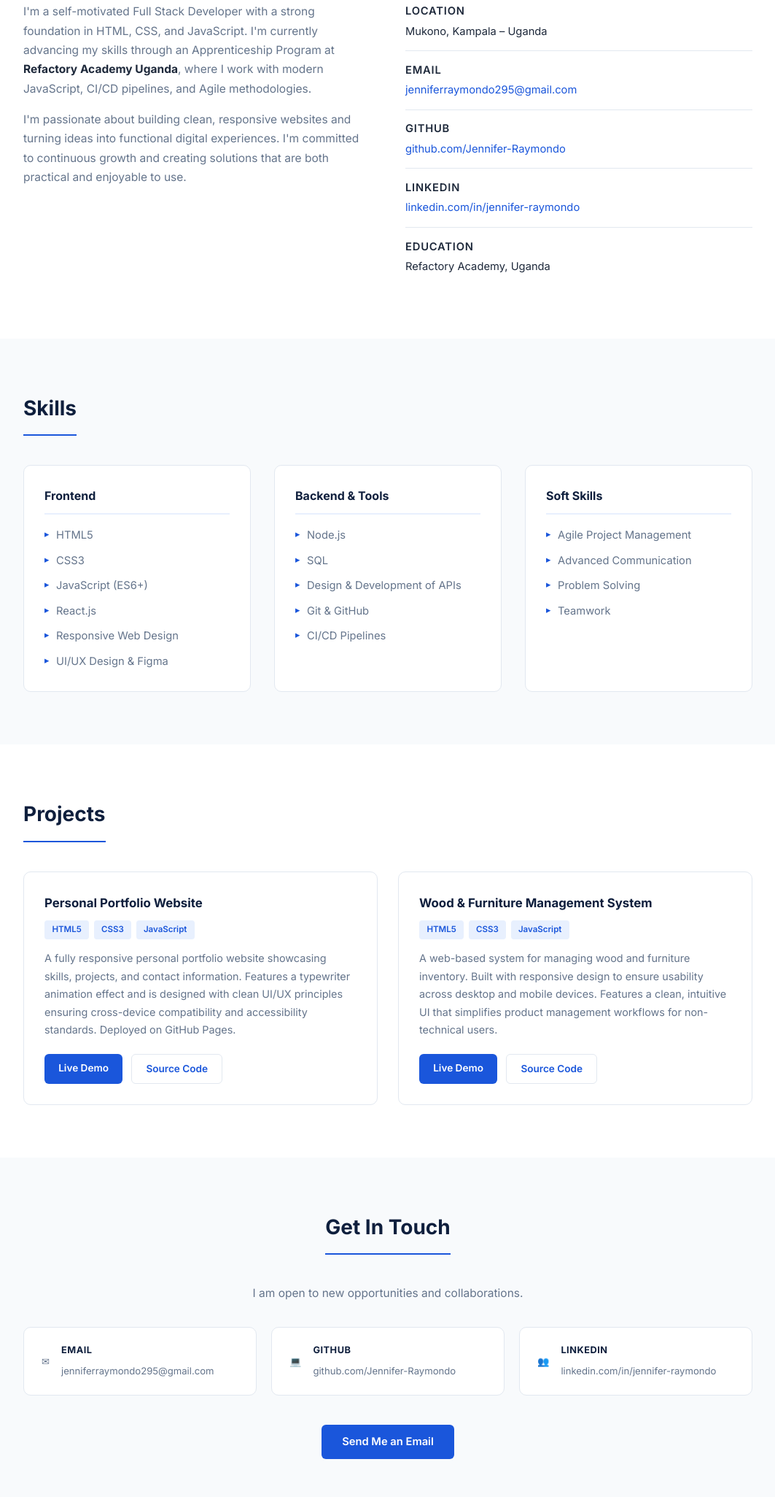
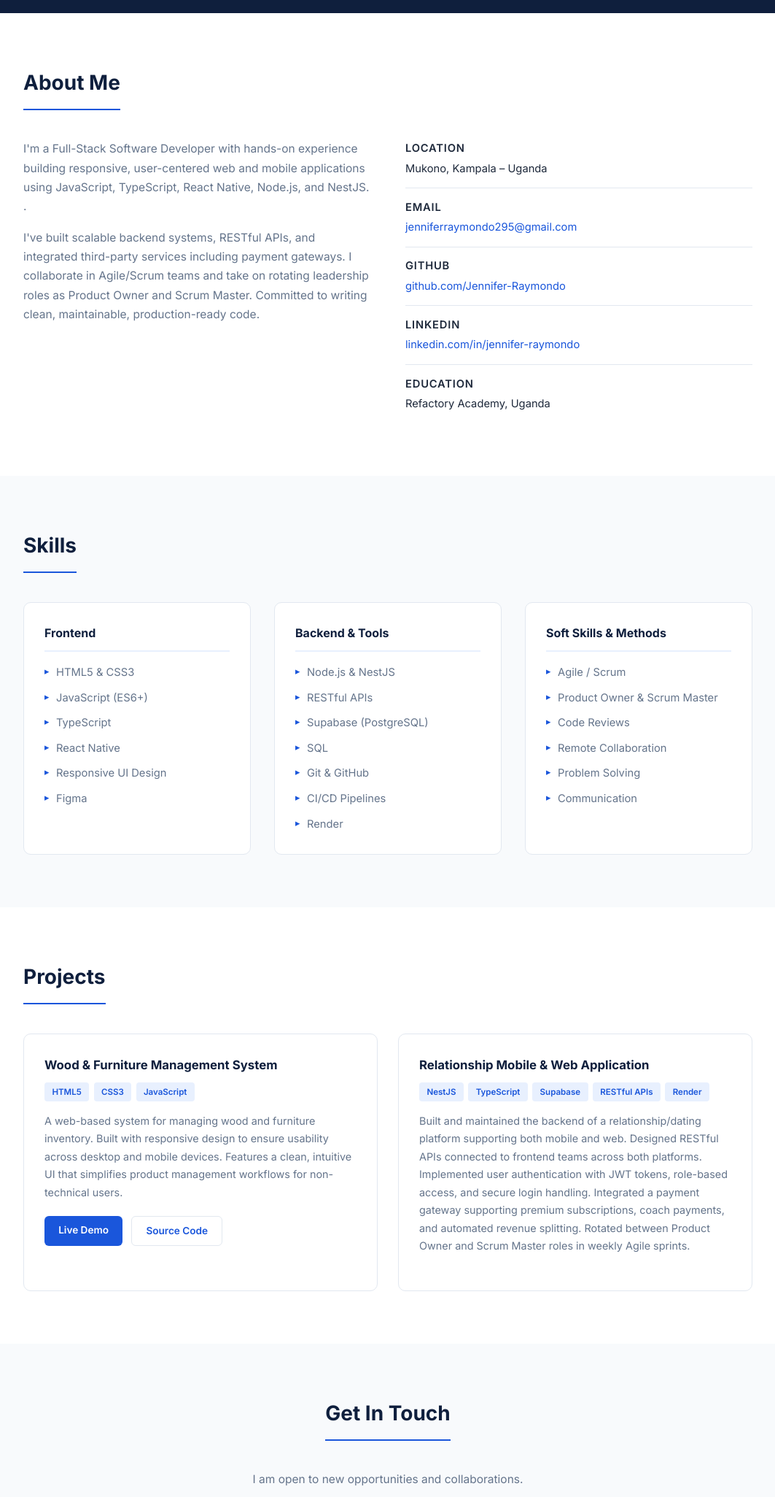
Before and after one commit to Jennifer-Raymondo/PORTFOLIO, a plain HTML site: page index.html in a window 1280 px wide. Shown: the part 749-2800 px from the top of the page at 73% size, without its empty margins (108-1171 px from the left). Drawn offline with Linux system fonts and the light colour scheme.

Commit message:
update portfolio - new skills, projects reordered

```diff
--- a/css/style.css
+++ b/css/style.css
@@ -1,8 +1,3 @@
-/* ===========================
-   JENNIFER RAYMONDO PORTFOLIO
-   Simple & Professional
-   =========================== */
-
 * {
   margin: 0;
   padding: 0;
@@ -79,8 +74,8 @@ nav ul a:hover {
   padding: 5rem 2rem 4rem;
 }
 .hero-photo {
-  width: 120px;
-  height: 120px;
+  width: 280px;
+  height: 280px;
   border-radius: 50%;
   object-fit: cover;
   object-position: top center;
@@ -294,6 +289,17 @@ nav ul a:hover {
 .project-links .btn-outline:hover { border-color: var(--blue); }
 .project-links .btn-primary { font-size: 0.85rem; padding: 0.5rem 1.2rem; }
 
+.tag-coming-soon {
+  display: inline-block;
+  font-size: 0.82rem;
+  font-weight: 600;
+  color: var(--muted);
+  background: var(--bg-alt);
+  border: 1px solid var(--border);
+  border-radius: 6px;
+  padding: 0.4rem 1rem;
+}
+
 /* ===== CONTACT ===== */
 .contact-container { text-align: center; }
 .contact-sub {
--- a/index.html
+++ b/index.html
@@ -26,8 +26,8 @@
   <section class="hero">
     <img src="images/jennifer.jpg" alt="Jennifer Raymondo" class="hero-photo" />
     <h1>Jennifer John Raymondo</h1>
-    <p class="hero-title">Full Stack Developer</p>
-    <p class="hero-desc">I build clean, responsive, and user-friendly web applications.
+    <p class="hero-title">Full Stack Developer | Junior Software Engineer</p>
+    <p class="hero-desc">I build clean, responsive, and user-friendly web and mobile applications.</p>
     <div class="hero-links">
       <a href="#projects" class="btn-primary">View My Work</a>
     </div>
@@ -39,8 +39,8 @@
       <h2 class="section-heading">About Me</h2>
       <div class="about-grid">
         <div>
-          <p>I'm a self-motivated Full Stack Developer with a strong foundation in HTML, CSS, and JavaScript. I'm currently advancing my skills through an Apprenticeship Program at <strong>Refactory Academy Uganda</strong>, where I work with modern JavaScript, CI/CD pipelines, and Agile methodologies.</p>
-          <p style="margin-top:1rem;">I'm passionate about building clean, responsive websites and turning ideas into functional digital experiences. I'm committed to continuous growth and creating solutions that are both practical and enjoyable to use.</p>
+          <p>I'm a Full-Stack Software Developer with hands-on experience building responsive, user-centered web and mobile applications using JavaScript, TypeScript, React Native, Node.js, and NestJS. <strong></strong>.</p>
+          <p style="margin-top:1rem;">I've built scalable backend systems, RESTful APIs, and integrated third-party services including payment gateways. I collaborate in Agile/Scrum teams and take on rotating leadership roles as Product Owner and Scrum Master. Committed to writing clean, maintainable, production-ready code.</p>
         </div>
         <div class="about-details">
           <div class="detail-row">
@@ -76,43 +76,83 @@
         <div class="skill-group">
           <h3>Frontend</h3>
           <ul>
-          <li>HTML5</li>
-          <li>CSS3</li>
+            <li>HTML5 &amp; CSS3</li>
             <li>JavaScript (ES6+)</li>
-          <li>React.js</li>
-          <li>Responsive Web Design</li>
-          <li>UI/UX Design & Figma</li>
+            <li>TypeScript</li>
+            <li>React Native</li>
+            <li>Responsive UI Design</li>
+            <li>Figma</li>
           </ul>
         </div>
         <div class="skill-group">
-        <h3>Backend & Tools</h3>
+          <h3>Backend &amp; Tools</h3>
           <ul>
-          <li>Node.js</li>
+            <li>Node.js &amp; NestJS</li>
+            <li>RESTful APIs</li>
+            <li>Supabase (PostgreSQL)</li>
             <li>SQL</li>
-          <li>Design & Development of APIs</li>
-          <li>Git & GitHub</li>
+            <li>Git &amp; GitHub</li>
             <li>CI/CD Pipelines</li>
+            <li>Render</li>
           </ul>
         </div>
         <div class="skill-group">
-        <h3>Soft Skills</h3>
+          <h3>Soft Skills &amp; Methods</h3>
           <ul>
-          <li>Agile Project Management</li>
-          <li>Advanced Communication</li>
+            <li>Agile / Scrum</li>
+            <li>Product Owner &amp; Scrum Master</li>
+            <li>Code Reviews</li>
+            <li>Remote Collaboration</li>
             <li>Problem Solving</li>
-          <li>Teamwork</li>
+            <li>Communication</li>
           </ul>
         </div>
       </div>
     </div>
   </section>
+
   <!-- PROJECTS -->
   <section id="projects" class="section">
     <div class="container">
       <h2 class="section-heading">Projects</h2>
       <div class="projects-grid">
 
+        <!-- WOOD & FURNITURE FIRST - has live demo -->
         <div class="project-card">
+          <div class="project-header">
+            <h3>Wood &amp; Furniture Management System</h3>
+            <div class="tags">
+              <span>HTML5</span>
+              <span>CSS3</span>
+              <span>JavaScript</span>
+            </div>
+          </div>
+          <p>A web-based system for managing wood and furniture inventory. Built with responsive design to ensure usability across desktop and mobile devices. Features a clean, intuitive UI that simplifies product management workflows for non-technical users.</p>
+          <div class="project-links">
+            <a href="https://new-project-production-96e2.up.railway.app/" target="_blank" class="btn-primary">Live Demo</a>
+            <a href="https://github.com/Jennifer-Raymondo" target="_blank" class="btn-outline">Source Code</a>
+          </div>
+        </div>
+
+        <!-- RELATIONSHIP APP SECOND -->
+        <div class="project-card">
+          <div class="project-header">
+            <h3>Relationship Mobile &amp; Web Application</h3>
+            <div class="tags">
+              <span>NestJS</span>
+              <span>TypeScript</span>
+              <span>Supabase</span>
+              <span>RESTful APIs</span>
+              <span>Render</span>
+            </div>
+          </div>
+          <p>Built and maintained the backend of a relationship/dating platform supporting both mobile and web. Designed RESTful APIs connected to frontend teams across both platforms. Implemented user authentication with JWT tokens, role-based access, and secure login handling. Integrated a payment gateway supporting premium subscriptions, coach payments, and automated revenue splitting. Rotated between Product Owner and Scrum Master roles in weekly Agile sprints.</p>
+          <div class="project-links">
+          </div>
+        </div>
+
+        <!-- PORTFOLIO LAST -->
+        <!-- <div class="project-card">
           <div class="project-header">
             <h3>Personal Portfolio Website</h3>
             <div class="tags">
@@ -126,23 +166,7 @@
             <a href="https://jennifer-raymondo.github.io/My-Website/" target="_blank" class="btn-primary">Live Demo</a>
             <a href="https://github.com/Jennifer-Raymondo" target="_blank" class="btn-outline">Source Code</a>
           </div>
-        </div>
-
-        <div class="project-card">
-          <div class="project-header">
-            <h3>Wood & Furniture Management System</h3>
-            <div class="tags">
-              <span>HTML5</span>
-              <span>CSS3</span>
-              <span>JavaScript</span>
-            </div>
-          </div>
-          <p>A web-based system for managing wood and furniture inventory. Built with responsive design to ensure usability across desktop and mobile devices. Features a clean, intuitive UI that simplifies product management workflows for non-technical users.</p>
-          <div class="project-links">
-            <a href="https://jennifer-raymondo.github.io/MWF-Project/" target="_blank" class="btn-primary">Live Demo</a>
-            <a href="https://github.com/Jennifer-Raymondo" target="_blank" class="btn-outline">Source Code</a>
-          </div>
-        </div>
+        </div> -->
 
       </div>
     </div>
@@ -152,7 +176,7 @@
   <section id="contact" class="section section-alt">
     <div class="container contact-container">
       <h2 class="section-heading">Get In Touch</h2>
-      <p class="contact-sub">I am open to new opportunities and  collaborations.</p>
+      <p class="contact-sub">I am open to new opportunities and collaborations.</p>
       <div class="contact-grid">
         <a href="mailto:jenniferraymondo295@gmail.com" class="contact-card">
           <span class="contact-icon">✉</span>
```
Lines whose indentation alone changed are shown as unchanged.
